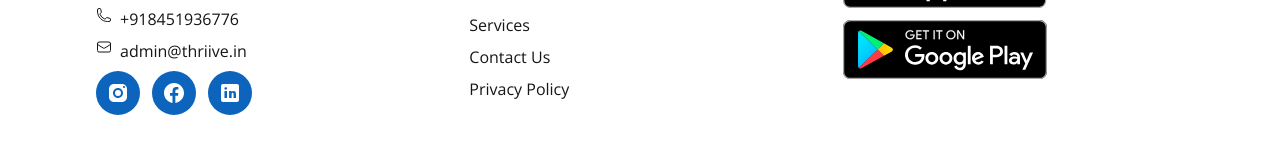
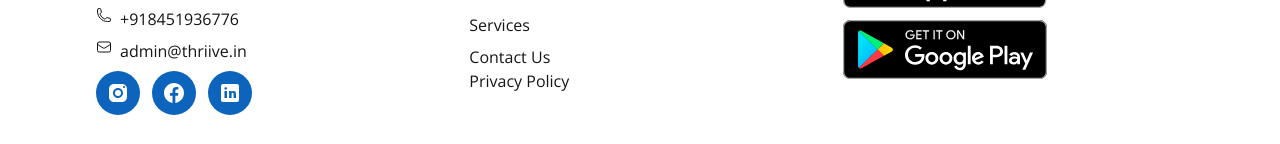
Before and after one commit to lifetalkbombayblokes/lifetalk, a Next.js app: page / in a window 1280 px wide. Shown: the part 6612-6756 px from the top of the page. Built offline with nearby package versions, Linux system fonts and the light colour scheme.

Commit message:
privacypolicy in footer

```diff
--- a/src/app/components/footer.tsx
+++ b/src/app/components/footer.tsx
@@ -86,8 +86,8 @@ const Footer = () => {
                         <h3 className="font-bold mb-4">Quick Link</h3>
                         <ul className='flex flex-col gap-y-2'>
                             {menu.map((item, index) => <li key={index}><Link aria-label={item.text} href={item.url} className="hover:underline">{item.text}</Link></li>)}
-                            <a href="@/app/privacypolicy.tsx">Privacy Policy</a>
                         </ul>
+                        <a href="@/app/privacypolicy.tsx">Privacy Policy</a>
                     </div>
 
 
```
